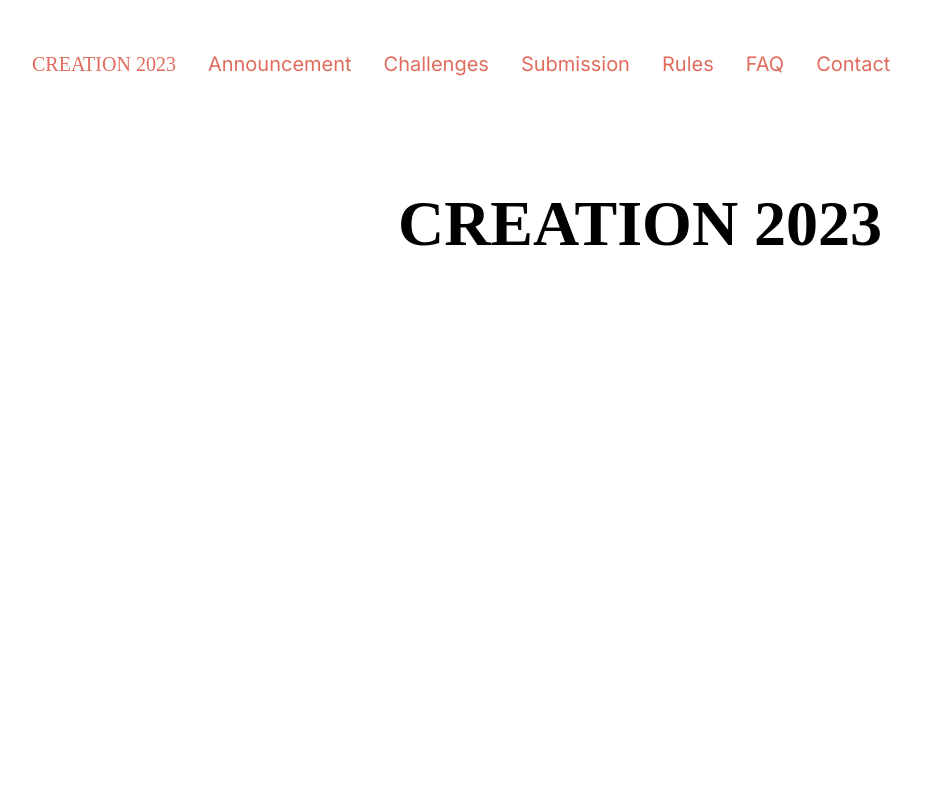
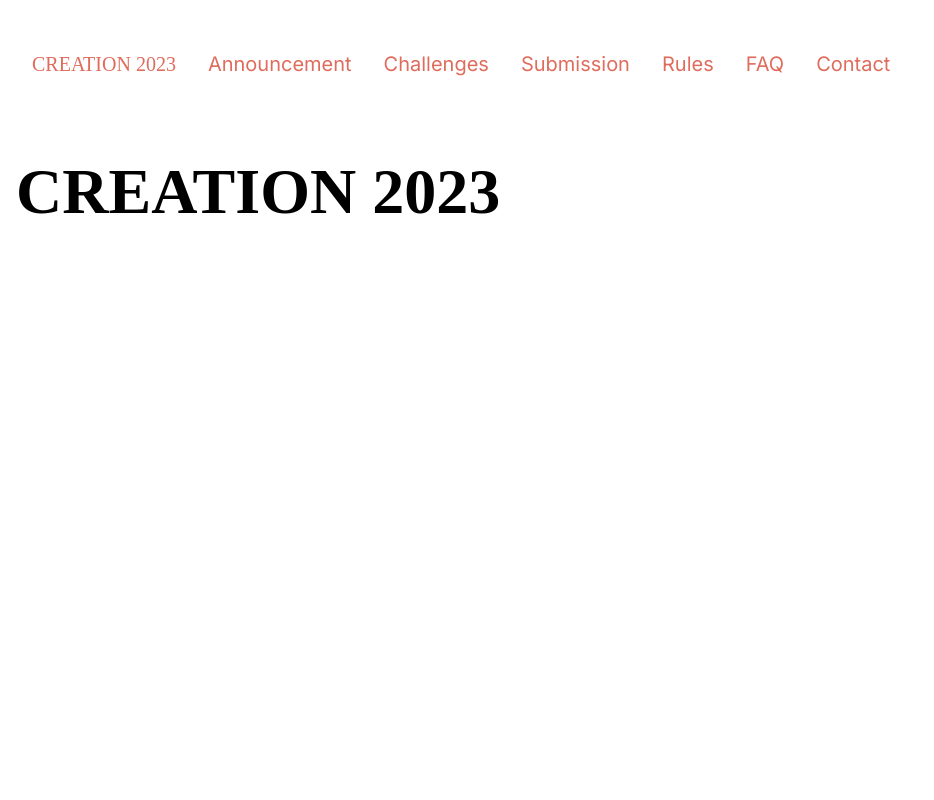
Before and after one commit to nussucommit/creation2023, a Next.js app: page / in a window 1280 px wide. Shown: the top 800 px of the page, without its empty margins (0-934 px from the left). Built offline with nearby package versions, Linux system fonts and the light colour scheme; a web font is replaced by a local one.

Commit message:
Redefine web layout

```diff
--- a/components/layout/PageContainer.jsx
+++ b/components/layout/PageContainer.jsx
@@ -1,13 +1,27 @@
 import PropTypes from 'prop-types';
 
+import SectionContainer from './SectionContainer';
 import styles from './PageContainer.module.scss';
 
-function Container({ children }) {
-  return <div className={styles.container}>{children}</div>;
+function PageContainer({ sectionContents }) {
+  return (
+    <div className={styles['page-container']}>
+      {sectionContents.map((sectionContent, index) => (
+        <SectionContainer
+          key={sectionContent.key}
+          sectionCount={sectionContents.length}
+          sectionIndex={index}
+          content={sectionContent}
+        />
+      ))}
+    </div>
+  );
 }
 
-Container.propTypes = {
-  children: PropTypes.node.isRequired,
+PageContainer.propTypes = {
+  sectionContents: PropTypes.arrayOf(
+    PropTypes.oneOfType([PropTypes.elementType, PropTypes.node]),
+  ).isRequired,
 };
 
-export default Container;
+export default PageContainer;
--- a/components/layout/PageContainer.module.scss
+++ b/components/layout/PageContainer.module.scss
@@ -1,7 +1,7 @@
 @import '../../styles/variables.scss';
 
-.container {
-  padding: $padding-base;
+.page-container {
+  height: max-content;
   display: flex;
   flex-direction: column;
   align-items: center;
--- /dev/null
+++ b/components/layout/SectionContainer.jsx
@@ -0,0 +1,43 @@
+import { useState, useEffect } from 'react';
+import PropTypes from 'prop-types';
+
+import NavBar from '../ui/NavBar';
+import BREAKPOINTS from '../../constants/breakPoints';
+import styles from './SectionContainer.module.scss';
+
+function SectionContainer({ sectionCount, sectionIndex, content }) {
+  const [windowWidth, setWindowWidth] = useState(0);
+  const heightRestrictClass = sectionCount > 1 && windowWidth > BREAKPOINTS.md
+    ? styles['height-restrict']
+    : '';
+
+  useEffect(() => {
+    function handleResize() {
+      setWindowWidth(window.innerWidth);
+    }
+
+    window.addEventListener('resize', handleResize);
+
+    handleResize();
+
+    return () => {
+      window.removeEventListener('resize', handleResize);
+    };
+  }, [setWindowWidth]);
+
+  return (
+    <div className={`${styles['section-container']} ${heightRestrictClass}`}>
+      {sectionIndex === 0 && <NavBar />}
+      {content}
+    </div>
+  );
+}
+
+SectionContainer.propTypes = {
+  sectionCount: PropTypes.number.isRequired,
+  sectionIndex: PropTypes.number.isRequired,
+  content: PropTypes.oneOfType([PropTypes.elementType, PropTypes.node])
+    .isRequired,
+};
+
+export default SectionContainer;
--- /dev/null
+++ b/components/layout/SectionContainer.module.scss
@@ -0,0 +1,11 @@
+@import '../../styles/variables.scss';
+
+.section-container {
+  padding: $padding-base;
+  width: 100%;
+  min-height: 100vh;
+}
+
+.height-restrict {
+  height: 100vh;
+}
--- a/components/ui/NavBar.module.scss
+++ b/components/ui/NavBar.module.scss
@@ -2,7 +2,6 @@
 
 /* Container for both navigation bar and side navigation */
 .nav-container {
-  padding: $padding-base;
   display: flex;
   justify-content: space-between;
   align-items: center;
--- a/pages/_app.jsx
+++ b/pages/_app.jsx
@@ -1,18 +1,9 @@
 import PropTypes from 'prop-types';
 
-import PageContainer from '../components/layout/PageContainer';
-import NavBar from '../components/ui/NavBar';
 import '../styles/globals.scss';
 
 function MyApp({ Component, pageProps }) {
-  return (
-    <>
-      <NavBar />
-      <PageContainer>
-        <Component {...pageProps} />
-      </PageContainer>
-    </>
-  );
+  return <Component {...pageProps} />;
 }
 
 MyApp.propTypes = {
--- a/pages/index.jsx
+++ b/pages/index.jsx
@@ -1,5 +1,17 @@
+import PageContainer from '../components/layout/PageContainer';
+
 function HomePage() {
-  return <h1>CREATION 2023</h1>;
+  return (
+    <PageContainer
+      sectionContents={[
+        <h1 key="hero">CREATION 2023</h1>,
+        <h1 key="challenge-overview">Overview of Challenges</h1>,
+        <h1 key="competition-timeline">Competition Timeline</h1>,
+        <h1 key="prizes">Prizes</h1>,
+        <h1 key="sponsors">Sponsors</h1>,
+      ]}
+    />
+  );
 }
 
 export default HomePage;
```
